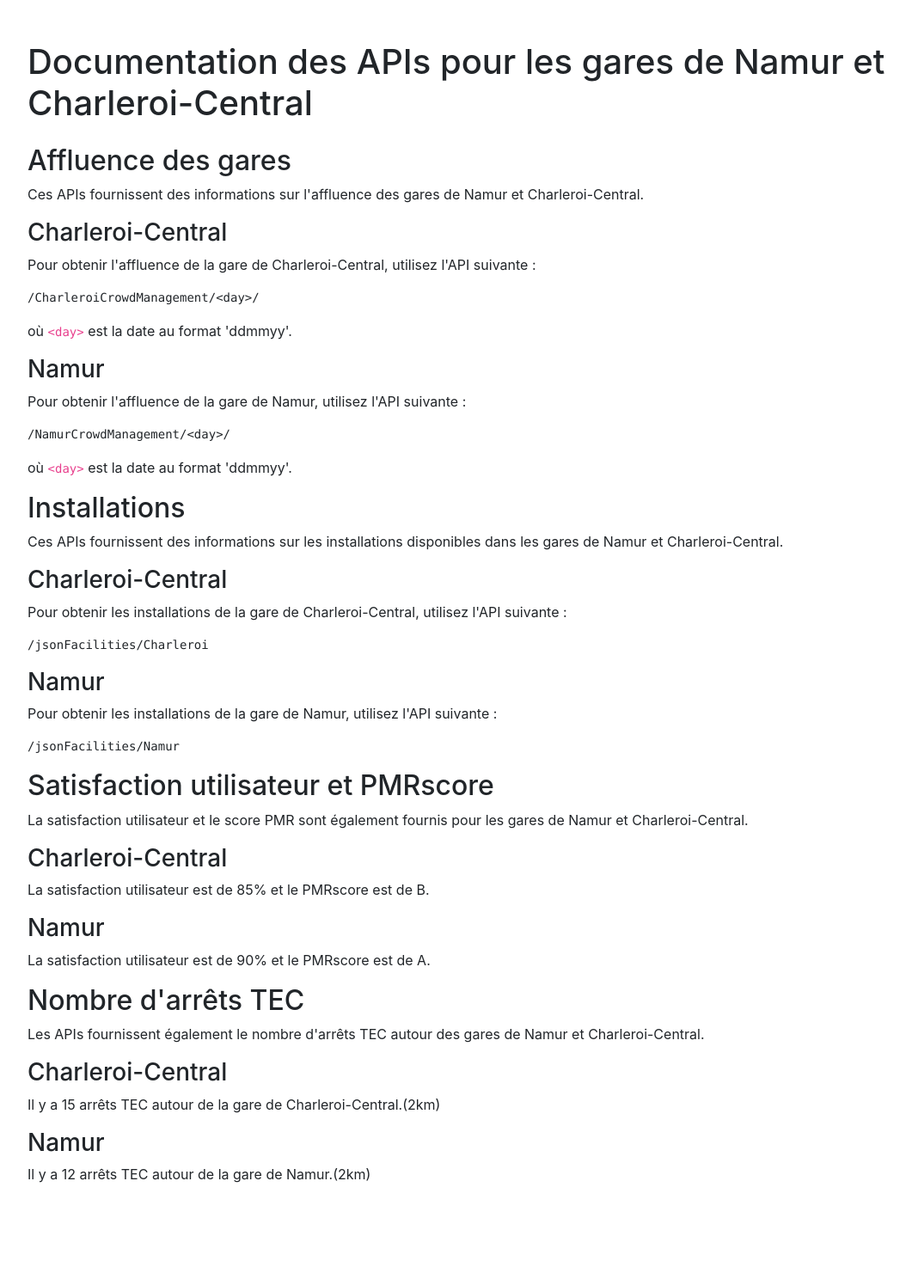
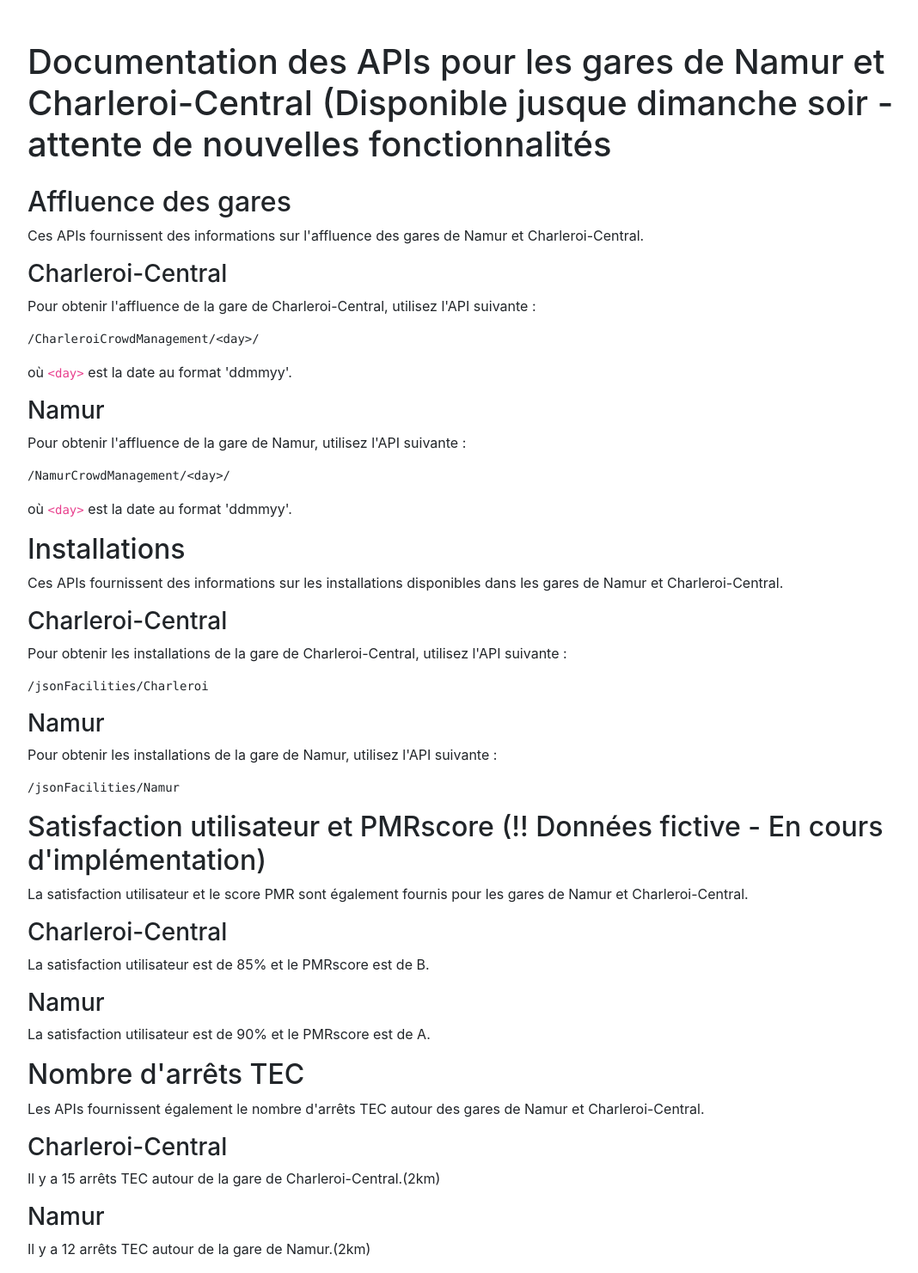
Before and after one commit to Valerian5788/PMR_pythonAPI, a Django app: page /ApiScoreDoc in a window 1280 px wide. Shown: the whole page at 86% size, without its empty margins (53-1121 px from the left). Before the commit the page ends 1376 px from the top, so only its background shows below. Run offline with Django 4.2, Linux system fonts and the light colour scheme; some libraries are stand-ins or nearby versions.

Commit message:
modif opendata

```diff
--- a/pythonAPI_PMR/templates/ScoreDesc.html
+++ b/pythonAPI_PMR/templates/ScoreDesc.html
@@ -9,7 +9,7 @@
 </head>
 <body>
     <div class="container mt-5">
-        <h1 class="mb-4">Documentation des APIs pour les gares de Namur et Charleroi-Central</h1>
+        <h1 class="mb-4">Documentation des APIs pour les gares de Namur et Charleroi-Central (Disponible jusque dimanche soir - attente de nouvelles fonctionnalités </h1>
         <h2>Affluence des gares</h2>
         <p>Ces APIs fournissent des informations sur l'affluence des gares de Namur et Charleroi-Central.</p>
         <h3>Charleroi-Central</h3>
@@ -28,7 +28,7 @@
         <h3>Namur</h3>
         <p>Pour obtenir les installations de la gare de Namur, utilisez l'API suivante :</p>
         <pre>/jsonFacilities/Namur</pre>
-        <h2>Satisfaction utilisateur et PMRscore</h2>
+        <h2>Satisfaction utilisateur et PMRscore (!! Données fictive - En cours d'implémentation)</h2>
         <p>La satisfaction utilisateur et le score PMR sont également fournis pour les gares de Namur et Charleroi-Central.</p>
         <h3>Charleroi-Central</h3>
         <p>La satisfaction utilisateur est de 85% et le PMRscore est de B.</p>
@@ -38,6 +38,7 @@
         <p>Les APIs fournissent également le nombre d'arrêts TEC autour des gares de Namur et Charleroi-Central.</p>
         <h3>Charleroi-Central</h3>
         <p>Il y a 15 arrêts TEC autour de la gare de Charleroi-Central.(2km)</p>
+        <a href="https://pmr-pythonapi.onrender.com/tecCharleroiDocument"></a>
         <h3>Namur</h3>
         <p>Il y a 12 arrêts TEC autour de la gare de Namur.(2km)</p>
     </div>
```
